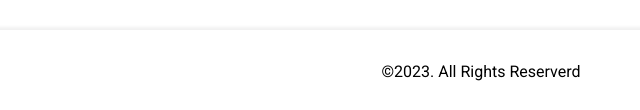
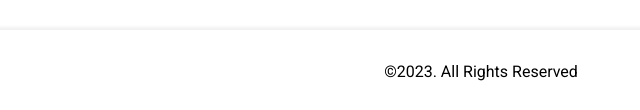
Before and after one commit to AdityaGhosh1008/TalentAxis, a plain HTML site: page index.html in a window 1280 px wide. Shown: the part 2409-2519 px from the top of the page, 159-799 px from the left. Drawn offline with nearby package versions, Linux system fonts and the light colour scheme.

Commit message:
version 11

```diff
--- a/index.html
+++ b/index.html
@@ -282,7 +282,7 @@
       </div>
     </section>
 
-    <footer>&copy;2023. All Rights Reserverd</footer>
+    <footer>&copy;2023. All Rights Reserved</footer>
 
     <!-- Scroll to top button -->
     <i class="scroll-up" id="scroll-up"
```
Also changed, not shown: job.html (+1 -1 lines).
